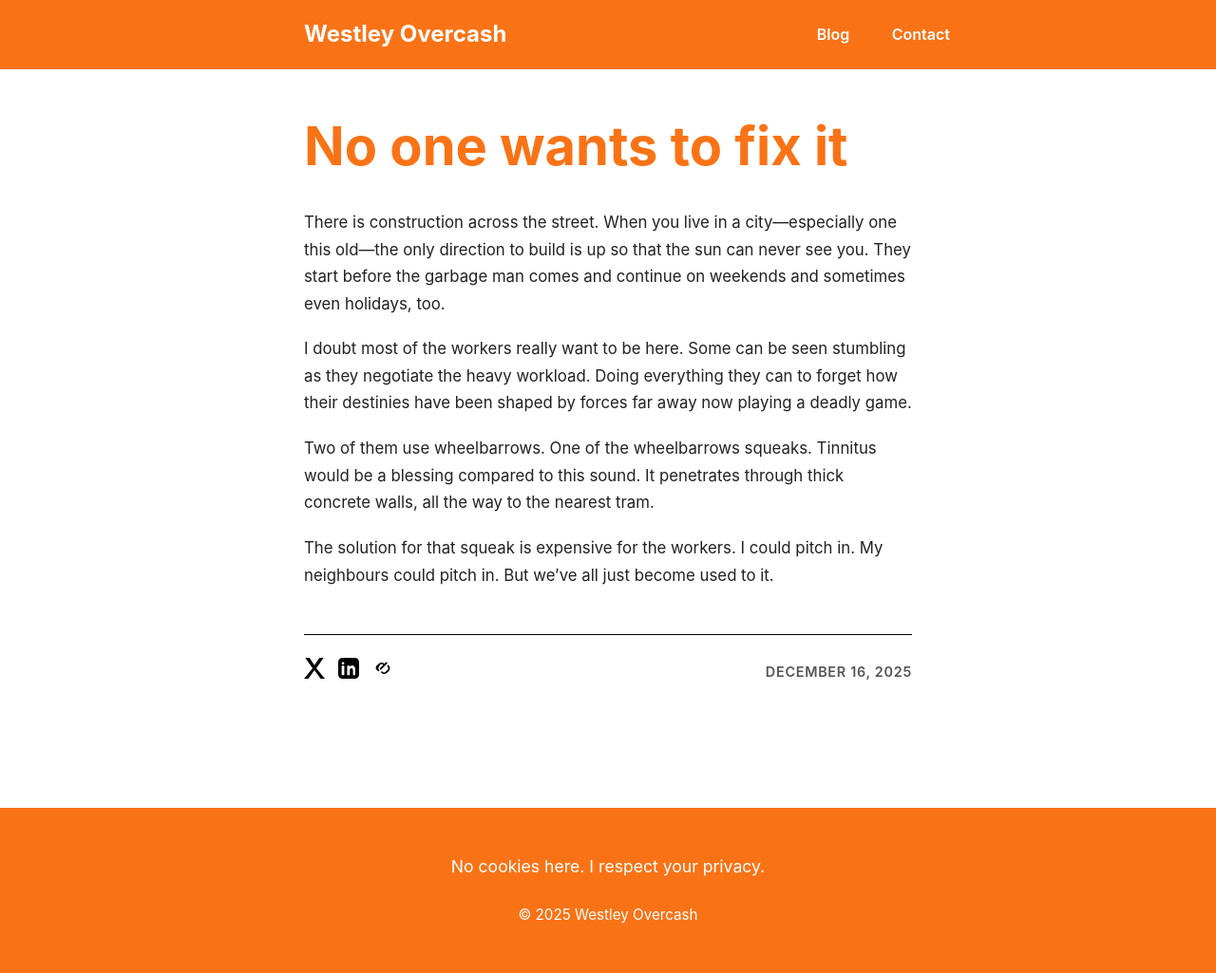
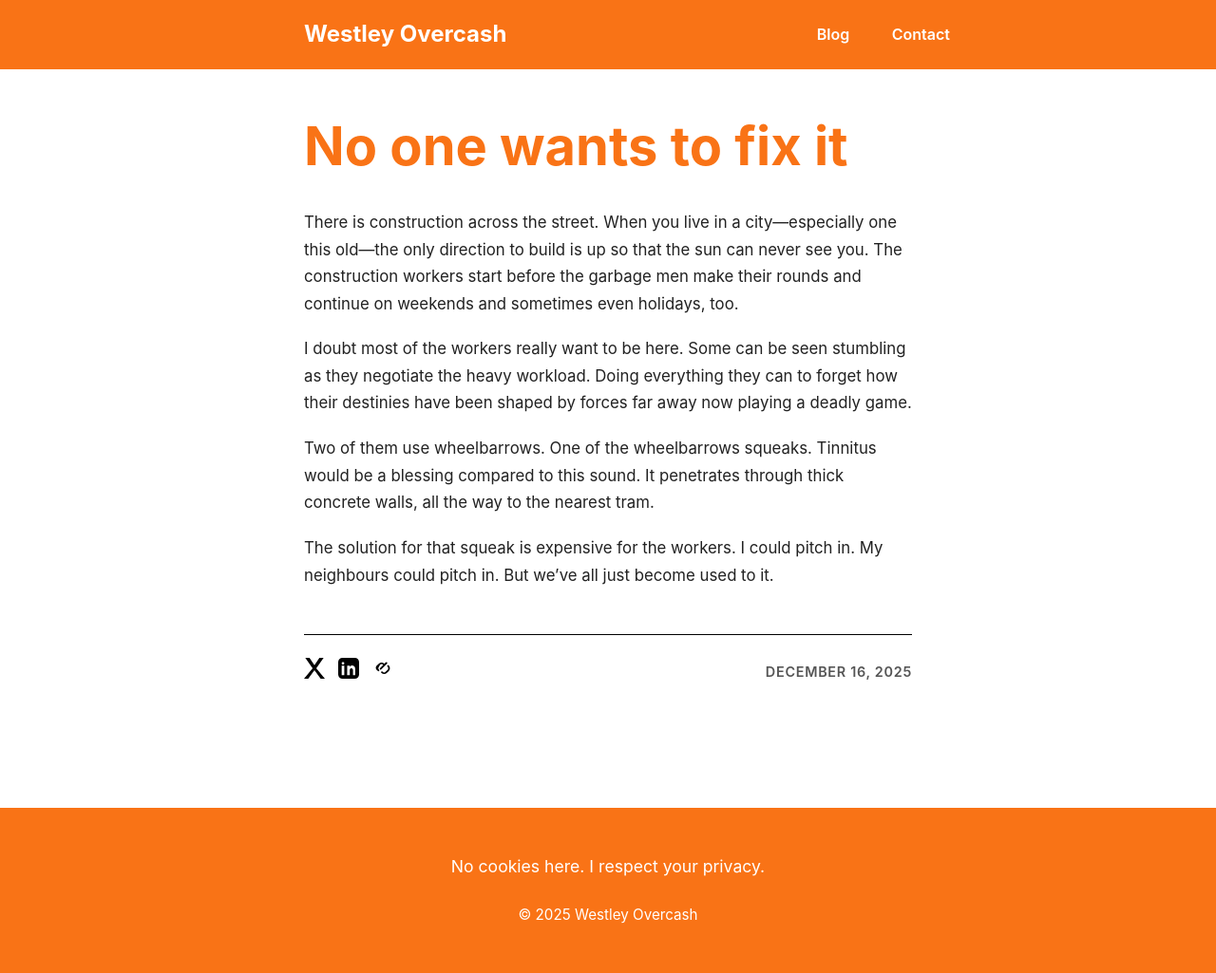
Before and after one commit to westleyovercash/westleyovercash.github.io, a Jekyll site: the page built from _posts/2025-12-16-no-one-wants-to-fix-it.md, in a window 1280 px wide. Shown: the whole page at 95% size. Built offline with Jekyll 4.4.1, drawn with Linux system fonts in a browser that asks for light colours.

Commit message:
Update 2025-12-16-no-one-wants-to-fix-it.md

```diff
--- a/_posts/2025-12-16-no-one-wants-to-fix-it.md
+++ b/_posts/2025-12-16-no-one-wants-to-fix-it.md
@@ -3,7 +3,7 @@ layout: post
 title: No one wants to fix it
 date: 2025-12-16
 ---
-There is construction across the street. When you live in a city—especially one this old—the only direction to build is up so that the sun can never see you. They start before the garbage man comes and continue on weekends and sometimes even holidays, too.
+There is construction across the street. When you live in a city—especially one this old—the only direction to build is up so that the sun can never see you. The construction workers start before the garbage men make their rounds and continue on weekends and sometimes even holidays, too.
 
 I doubt most of the workers really want to be here. Some can be seen stumbling as they negotiate the heavy workload. Doing everything they can to forget how their destinies have been shaped by forces far away now playing a deadly game.
 
```
